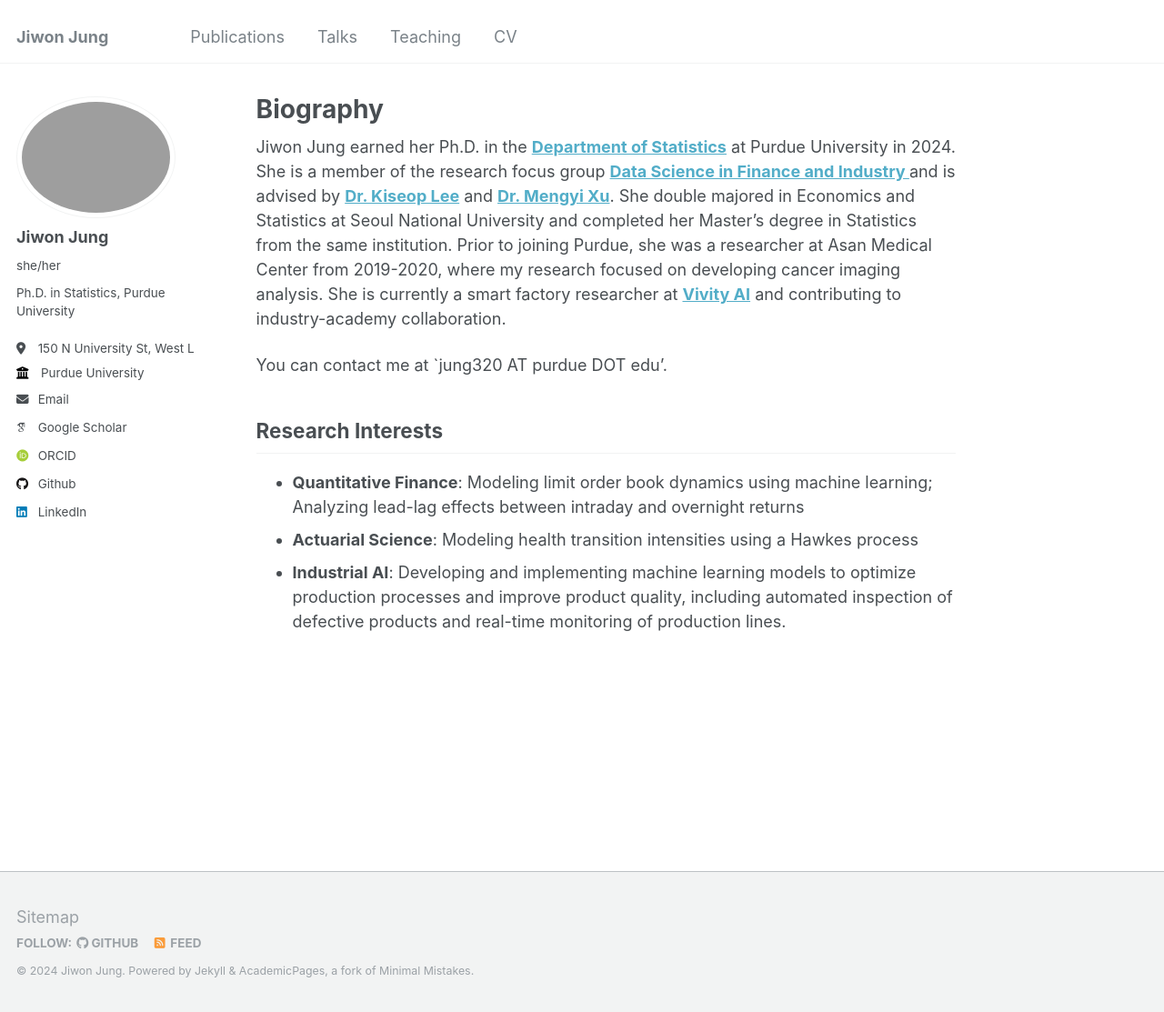
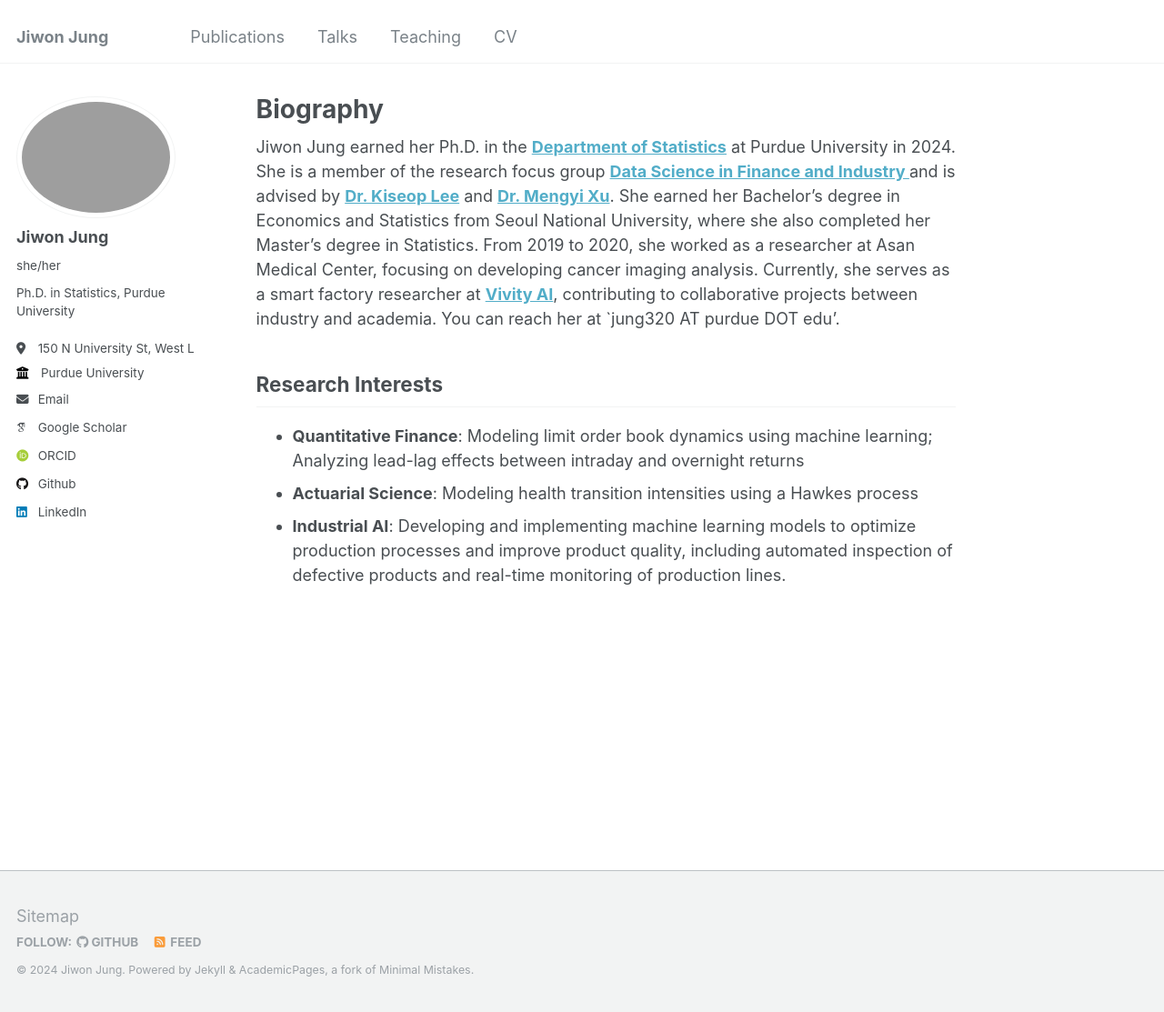
Before and after one commit to jiwon-jung/jiwon-jung.github.io, a Jekyll site: the page built from _pages/about.md, in a window 1280 px wide and 1113 px high. Shown: the whole window at 91% size. Built offline with Jekyll 4.4.1, drawn with Linux system fonts in a browser that asks for light colours; some web fonts are replaced.

Commit message:
Update about.md

```diff
--- a/_pages/about.md
+++ b/_pages/about.md
@@ -8,9 +8,8 @@ redirect_from:
 ---
 
 Jiwon Jung earned her Ph.D. in the <a href="https://www.stat.purdue.edu/" target="_blank"><b>Department of Statistics</b></a> at Purdue University in 2024. She is a member of the research focus group <a href="https://sites.google.com/view/purdue-dsfi/home" target="_blank"> <b>Data Science in Finance and Industry </b></a> and is advised by <a href="https://www.stat.purdue.edu/~kiseop/" target="_blank"><b>Dr. Kiseop Lee</b></a> and <a href="https://sites.google.com/view/mxu/home?_ga=2.50296166.1710331856.1676529185-1031281822.1663908437" target="_blank"><b> Dr. Mengyi Xu</b></a>.
-      She double majored in Economics and Statistics at Seoul National University and completed her Master's degree in Statistics from the same institution. Prior to joining Purdue, she was a researcher at Asan Medical Center from 2019-2020, where my research focused on developing cancer imaging analysis. She is currently a smart factory researcher at <a href=" https://vivity.ai/" target="_blank"><b>Vivity AI</b></a> and contributing to industry-academy collaboration.
-
-  You can contact me at `jung320 AT purdue DOT edu'.
+     She earned her Bachelor’s degree in Economics and Statistics from Seoul National University, where she also completed her Master’s degree in Statistics. From 2019 to 2020, she worked as a researcher at Asan Medical Center, focusing on developing cancer imaging analysis. Currently, she serves as a smart factory researcher at <a href="https://vivity.ai/" target="_blank"><b>Vivity AI</b></a>, contributing to collaborative projects between industry and academia.
+     You can reach her at `jung320 AT purdue DOT edu'.
 
 Research Interests
 ------
```
